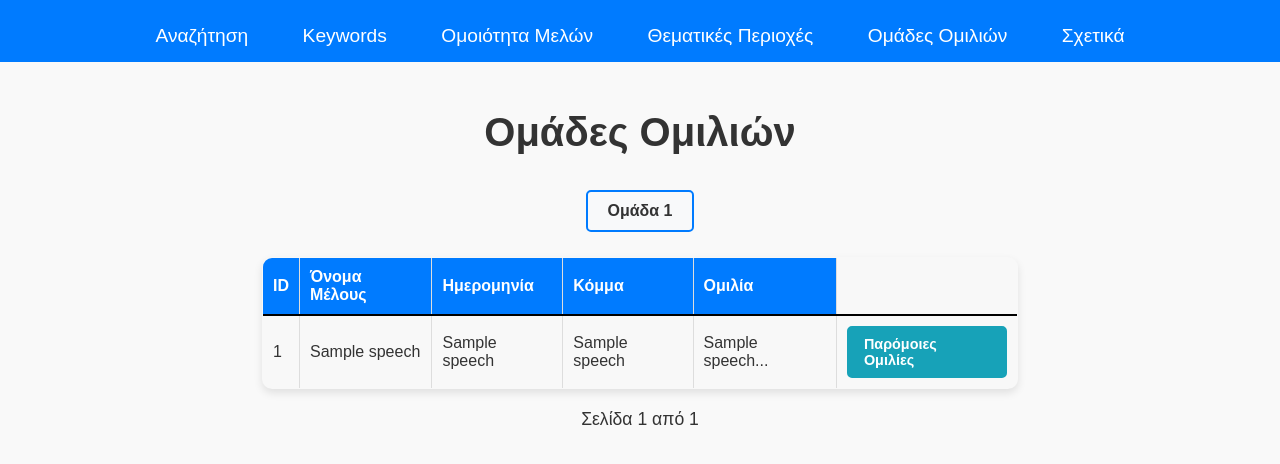
After one commit to dimitris1208/Greek_Parliament_Data_Manipulation_App, a Flask app: template app/templates/clusters.html in a window 1280 px wide. The commit adds this page. Shown: the top 464 px of the page. Run offline with Flask 3, Linux system fonts and the light colour scheme; the template is opened without the code that fills it: most values are stand-ins (such as "Sample title", 1, 10 or a date in 2020).

Commit message:
Implemented 5th and 6th functionality about clustering and recommendation system

```diff
--- a/app/__init__.py
+++ b/app/__init__.py
@@ -9,6 +9,7 @@ from app.lsi_route import lsi_blueprint
 from app.main_route import main_blueprint
 from app.member_similarity_route import member_similarity_blueprint
 from app.lsi_route import lsi_blueprint
+from app.cluster_route import cluster_blueprint
 
 db = SQLAlchemy()
 
@@ -37,5 +38,6 @@ def create_app():
     app.register_blueprint(keywords_blueprint)
     app.register_blueprint(member_similarity_blueprint)
     app.register_blueprint(lsi_blueprint)
+    app.register_blueprint(cluster_blueprint)
 
     return app
--- a/app/static/css/styles.css
+++ b/app/static/css/styles.css
@@ -135,3 +135,45 @@ tbody tr:hover {
         width: 90%;
     }
 }
+
+
+/* Styling for "Παρόμοιες Ομιλίες" button */
+.similar-btn {
+    display: inline-block;
+    padding: 8px 15px;
+    font-size: 0.9rem;
+    font-weight: bold;
+    color: white;
+    background-color: #17a2b8; /* Light blue */
+    border: 2px solid #17a2b8;
+    border-radius: 5px;
+    text-decoration: none;
+    transition: all 0.3s ease;
+}
+
+.similar-btn:hover {
+    background-color: #138496; /* Darker blue */
+    border-color: #138496;
+    transform: translateY(-2px);
+}
+
+
+/* Styling for "Επιστροφή στην Ομάδα" button */
+.back-btn {
+    display: inline-block;
+    padding: 10px 20px;
+    font-size: 1rem;
+    font-weight: bold;
+    color: white;
+    background-color: #007bff; /* Blue */
+    border: 2px solid #007bff;
+    border-radius: 5px;
+    text-decoration: none;
+    transition: all 0.3s ease;
+}
+
+.back-btn:hover {
+    background-color: #0056b3; /* Darker blue */
+    border-color: #0056b3;
+    transform: translateY(-2px);
+}
--- a/app/templates/about.html
+++ b/app/templates/about.html
@@ -17,6 +17,8 @@
 
     <br><br> <strong>-LSI Vectors:</strong> Βρίσκει τις σημαντικότερες θεματικές περιοχές και εκφράζει την κάθε ομιλία ως διάνυσμα σε κάποιον πολυδιάστατο χώρο.
 
+
+        <br><br> <strong>-Clustering:</strong> Διακρίνει τις ομιλίες σε ομάδες ανάλογα με τη θεματική τους περιοχή. Χρησιμοποιεί τα διανύσματα LSI για τον διαχωρισμό αυτό.
     <br><br> Αυτές οι λειτουργίες βοηθούν στην ανάλυση της γλώσσας και της θεματολογίας των ομιλιών, καθώς και στη σύγκριση των απόψεων των μελών του κοινοβουλίου.
     </p>
 </div>
--- a/app/templates/base.html
+++ b/app/templates/base.html
@@ -18,6 +18,7 @@
                 <li><a href="/keywords">Keywords</a></li>
                 <li><a href="/member_similarity">Ομοιότητα Μελών</a></li>
                 <li><a href="/lsi_vectors">Θεματικές Περιοχές</a></li>
+                <li><a href="/clusters">Ομάδες Ομιλιών</a></li>
                 <li><a href="/about">Σχετικά</a></li>
             </ul>
         </div>
--- /dev/null
+++ b/app/templates/clusters.html
@@ -0,0 +1,125 @@
+{% extends 'base.html' %}
+
+{% block content %}
+<h1 style="text-align:center; margin-bottom: 30px;">Ομάδες Ομιλιών</h1>
+
+<!-- Buttons for Cluster Selection -->
+<div style="text-align: center; margin-bottom: 20px;">
+    {% for cid in cluster_ids %}
+        <a href="{{ url_for('clusters.clusters', cluster_id=cid, page=1) }}"
+           class="btn cluster-btn"
+           style="{{ 'background-color: #0056b3; color: #fff;' if cid == selected_cluster else '' }}">
+            Ομάδα {{ loop.index }}
+        </a>
+    {% endfor %}
+</div>
+
+<!-- Display Speeches -->
+{% if speeches %}
+<table style="width: 90%; margin: auto; border-collapse: collapse; text-align: left;">
+    <thead>
+        <tr style="border-bottom: 2px solid black;">
+            <th>ID</th>
+            <th>Όνομα Μέλους</th>
+            <th>Ημερομηνία</th>
+            <th>Κόμμα</th>
+            <th>Ομιλία</th>
+        </tr>
+    </thead>
+    <tbody>
+        {% for speech in speeches %}
+        <tr style="border-bottom: 1px solid #ddd;">
+            <td>{{ speech[0] }}</td>
+            <td>{{ speech[1] }}</td>
+            <td>{{ speech[2] }}</td>
+            <td>{{ speech[3] }}</td>
+            <td>{{ speech[4][:150] }}...</td>
+            <td>
+                <a href="{{ url_for('clusters.recommend_similar_speeches', speech_id=speech[0], cluster_id=selected_cluster) }}"
+                   class="btn similar-btn">
+                    Παρόμοιες Ομιλίες
+                </a>
+            </td>
+
+        </tr>
+        {% endfor %}
+    </tbody>
+</table>
+
+<!-- Pagination -->
+<div style="text-align: center; margin-top: 20px;">
+    {% if current_page > 1 %}
+        <a href="{{ url_for('clusters.clusters', cluster_id=selected_cluster, page=current_page - 1) }}"
+           class="btn btn-primary" style="margin-right: 10px;">Προηγούμενη</a>
+    {% endif %}
+    <span style="font-size: 1.1em;">Σελίδα {{ current_page }} από {{ total_pages }}</span>
+    {% if current_page < total_pages %}
+        <a href="{{ url_for('clusters.clusters', cluster_id=selected_cluster, page=current_page + 1) }}"
+           class="btn btn-primary" style="margin-left: 10px;">Επόμενη</a>
+    {% endif %}
+</div>
+
+{% else %}
+<p style="text-align: center; font-size: 1.2em;">Δεν βρέθηκαν ομιλίες για αυτήν την ομάδα.</p>
+{% endif %}
+
+<!-- Custom CSS for Cluster Buttons -->
+<style>
+    .cluster-btn {
+        display: inline-block;
+        margin: 5px 10px;
+        padding: 10px 20px;
+        font-size: 1rem;
+        font-weight: bold;
+        color: #333;
+        background-color: #f8f9fa;
+        text-decoration: none;
+        border: 2px solid #007bff;
+        border-radius: 5px;
+        transition: all 0.3s ease;
+    }
+
+    .cluster-btn:hover {
+        background-color: #007bff;
+        color: #fff;
+        border-color: #0056b3;
+        transform: translateY(-2px);
+    }
+
+    .btn-primary {
+        display: inline-block;
+        padding: 8px 16px;
+        background-color: #007bff;
+        color: white;
+        text-decoration: none;
+        border-radius: 4px;
+        font-weight: bold;
+    }
+
+    .btn-primary:hover {
+        background-color: #0056b3;
+    }
+
+    h1 {
+        color: #333;
+        font-size: 2.5rem;
+    }
+
+    table {
+        background-color: #f8f8f8;
+        box-shadow: 0 4px 8px rgba(0, 0, 0, 0.1);
+        border-radius: 10px;
+        overflow: hidden;
+    }
+
+    th {
+        background-color: #007bff;
+        color: white;
+        padding: 10px;
+    }
+
+    td {
+        padding: 10px;
+    }
+</style>
+{% endblock %}
```
Also changed, not shown: app/cluster_route.py (added, +117 -0 lines), app/templates/recommendations.html (added, +88 -0 lines), modules/cluster_speeches.py (added, +110 -0 lines), run_data_manipulation.py (+5 -2 lines).
